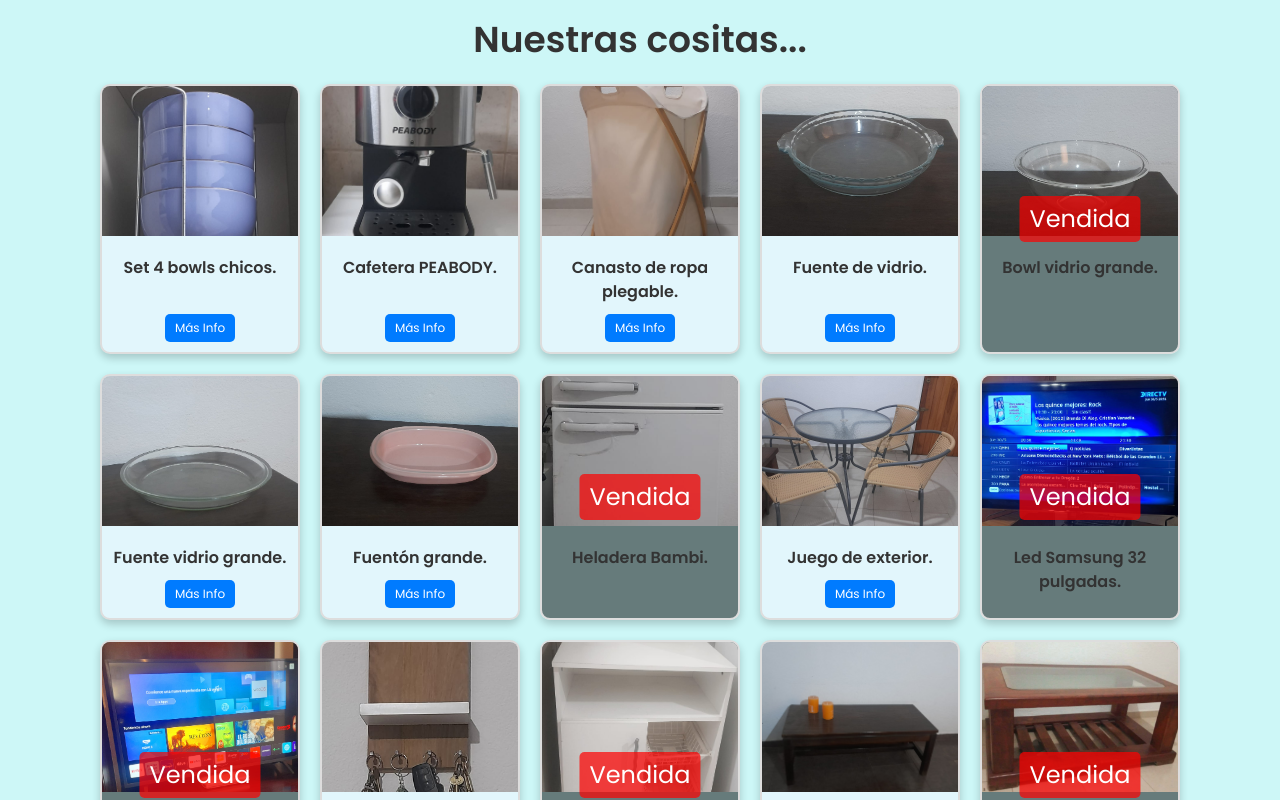
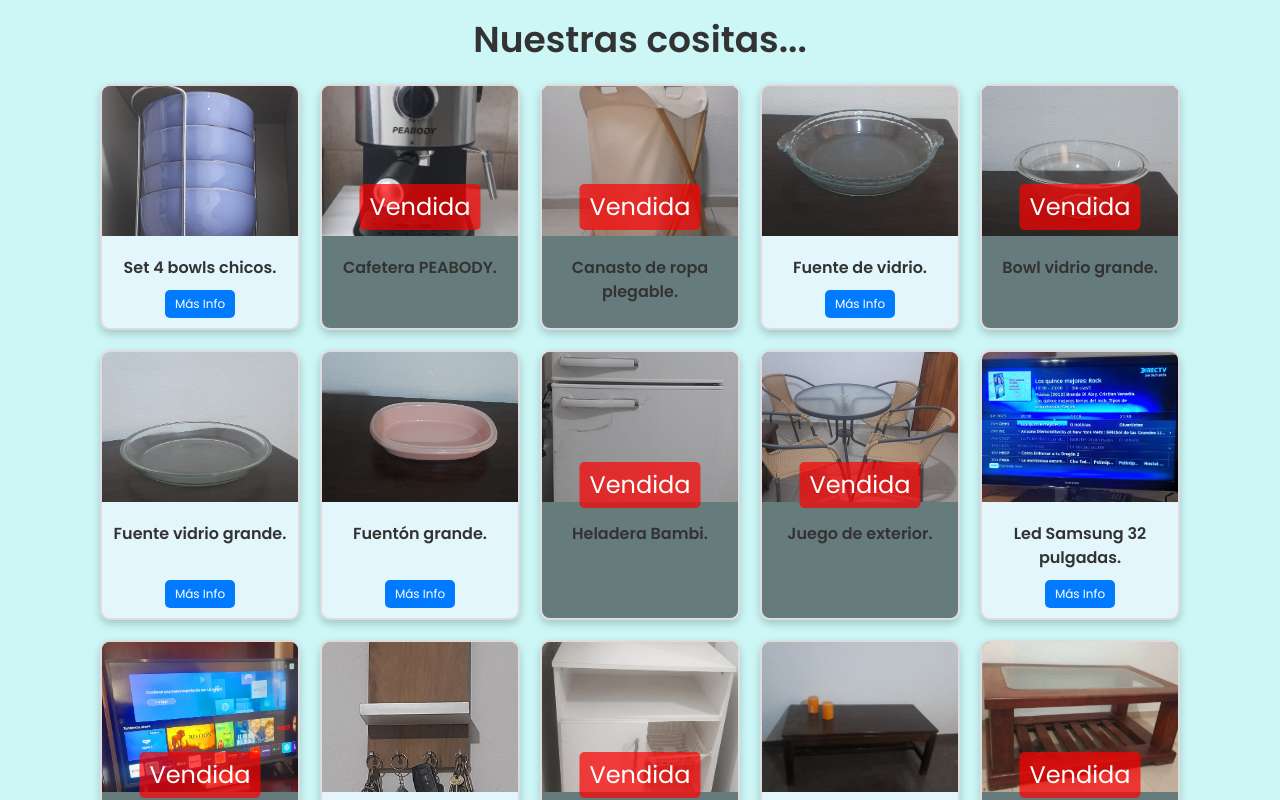
Before and after one commit to Franco2730/lili-diego, a React (Vite) app: page /gallery in a window 1280 px wide. Built offline with nearby package versions, Linux system fonts and the light colour scheme; what webfontloader would draw is missing.

Commit message:
actualizaciones

```diff
--- a/src/GalleryPage.jsx
+++ b/src/GalleryPage.jsx
@@ -8,15 +8,15 @@ const GalleryPage = () => {
 
   const products = [
     { src: './bowls.jpg', name: 'Set 4 bowls chicos.' },
-    { src: '/cafetera.jpg', name: 'Cafetera PEABODY.' },
-    { src: '/canasto.jpg', name: 'Canasto de ropa plegable.' },
+    { src: '/cafetera.jpg', name: 'Cafetera PEABODY.', sold: true },
+    { src: '/canasto.jpg', name: 'Canasto de ropa plegable.', sold: true },
     { src: '/fuente.jpg', name: 'Fuente de vidrio.' },
     { src: '/fuente2.jpg', name: 'Bowl vidrio grande.', sold: true },
     { src: '/fuente3.jpg', name: 'Fuente vidrio grande.' },
     { src: '/fuenton.jpg', name: 'Fuentón grande.' },
     { src: '/heladeraBambi.jpg', name: 'Heladera Bambi.', sold: true },
-    { src: '/juegoExterior.jpg', name: 'Juego de exterior.' },
-    { src: '/led.jpg', name: 'Led Samsung 32 pulgadas.', sold: true },
+    { src: '/juegoExterior.jpg', name: 'Juego de exterior.', sold: true },
+    { src: '/led.jpg', name: 'Led Samsung 32 pulgadas.' },
     { src: '/tv.jpg', name: 'Smart tv LG.', sold: true },
     { src: '/llavero.jpg', name: 'Llavero de madera' },
     { src: '/mesa.jpg', name: 'Mueble para cocina.', sold: true },
```
